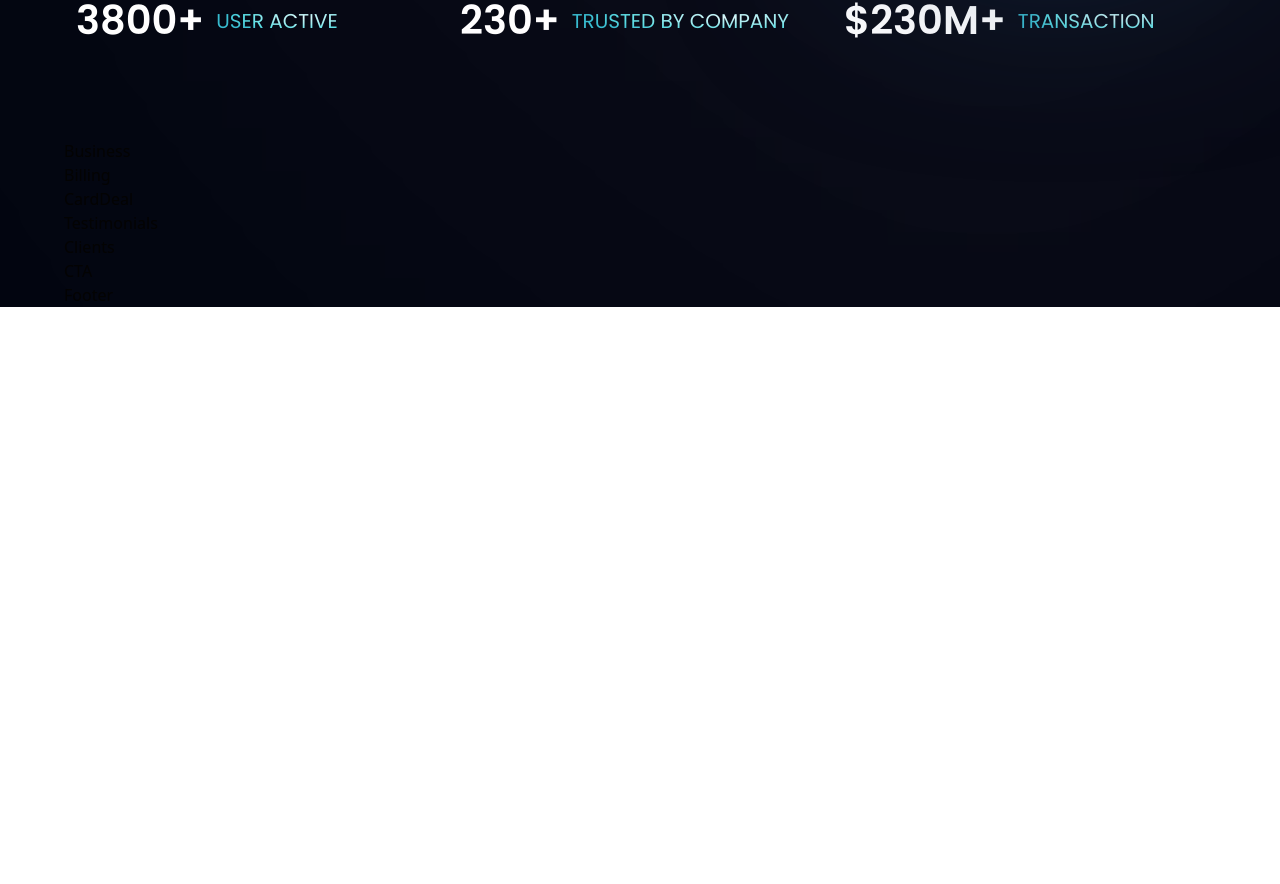
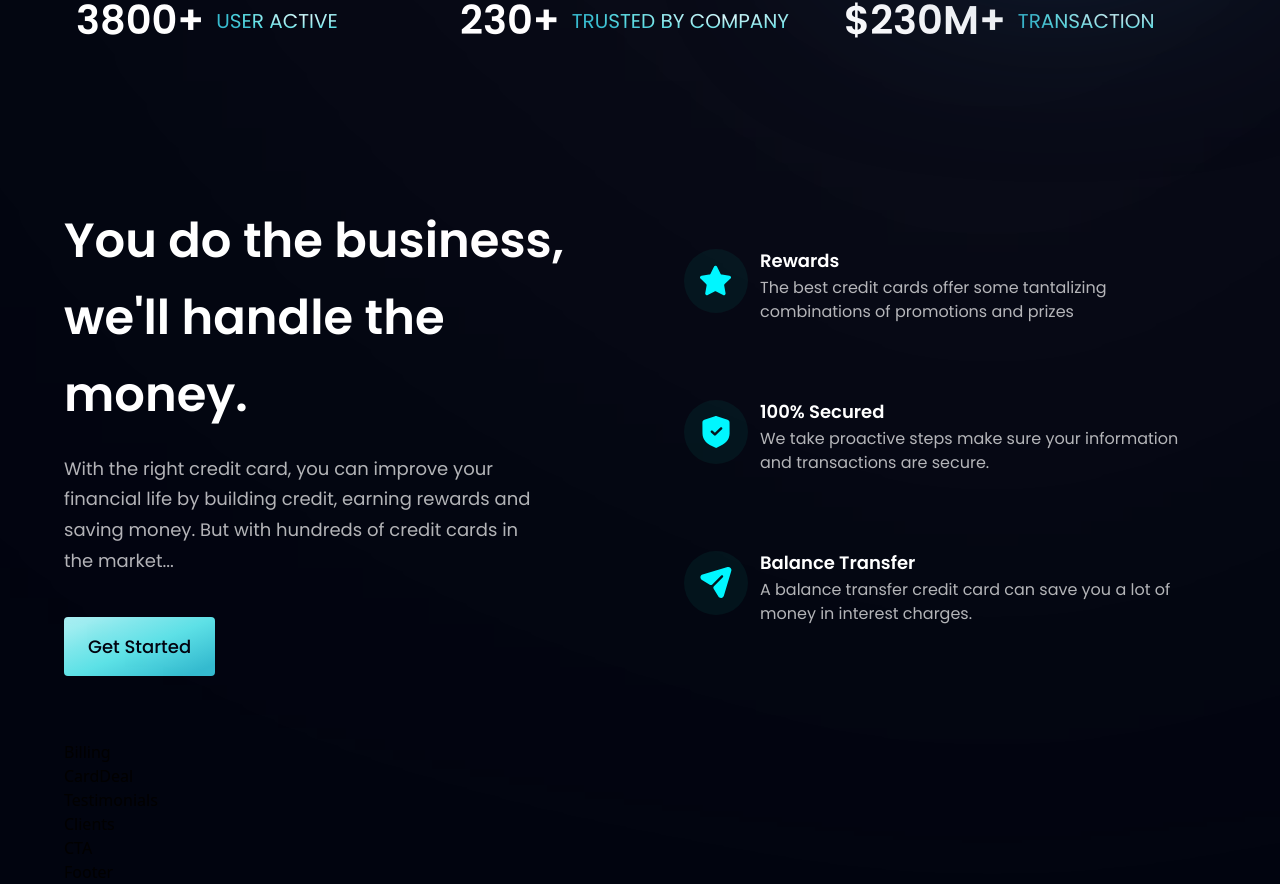
Before and after one commit to yuviS003/hooBank-modernUI, a React (Vite) app: page / in a window 1280 px wide. Shown: the part 705-1589 px from the top of the page. Before the commit the page ends 1012 px from the top, so only its background shows below. Built offline with nearby package versions, Linux system fonts and the light colour scheme.

Commit message:
bussiness

```diff
--- a/src/components/Business.jsx
+++ b/src/components/Business.jsx
@@ -1,9 +1,50 @@
-import React from 'react'
+import React from "react";
+import { features } from "../constants";
+import styles, { layout } from "../style";
+import Button from "./Button";
 
-const Business = () => {
-  return (
-    <div>Business</div>
-  )
-}
+const FeatureCard = ({ icon, title, content, index }) => (
+  <div
+    className={`flex flex-row p-6 rounded-[20px] ${
+      index !== features.length - 1 ? "mb-6" : "mb-0"
+    } feature-card`}
+  >
+    <div
+      className={`w-[64px] h-[64px] rounded-full ${styles.flexCenter} bg-dimBlue`}
+    >
+      <img src={icon} alt="icon" className="w-1/2 h-1/2 object-contain" />
+    </div>
+    <div className="flex-1 flex flex-col ml-3">
+      <h4 className="font-poppins font-semibold text-white text-[18px] leading-[23px] mb-1">
+        {title}
+      </h4>
+      <p className="font-poppins font-normal text-dimWhite text-[16px] leading-[24px] mb-1">
+        {content}
+      </p>
+    </div>
+  </div>
+);
 
-export default Business
+const Business = () => (
+  <section id="features" className={layout.section}>
+    <div className={layout.sectionInfo}>
+      <h2 className={styles.heading2}>
+        You do the business, <br className="sm:block hidden" />
+        we'll handle the money.
+      </h2>
+      <p className={`${styles.paragraph} max-w-[470px] mt-5`}>
+        With the right credit card, you can improve your financial life by
+        building credit, earning rewards and saving money. But with hundreds of
+        credit cards in the market...
+      </p>
+      <Button styles="mt-10" />
+    </div>
+    <div className={`${layout.sectionImg} flex-col`}>
+      {features.map((feature, index) => (
+        <FeatureCard key={feature.id} {...feature} index={index} />
+      ))}
+    </div>
+  </section>
+);
+
+export default Business;
--- a/src/components/Button.jsx
+++ b/src/components/Button.jsx
@@ -1,9 +1,14 @@
-import React from 'react'
+import React from "react";
 
-const Button = () => {
+const Button = ({ styles }) => {
   return (
-    <div>Button</div>
-  )
-}
+    <button
+      type="button"
+      className={`py-4 px-6 bg-blue-gradient font-poppins font-medium text-[18px] text-primary outline-none ${styles} rounded`}
+    >
+      Get Started
+    </button>
+  );
+};
 
-export default Button
+export default Button;
```
